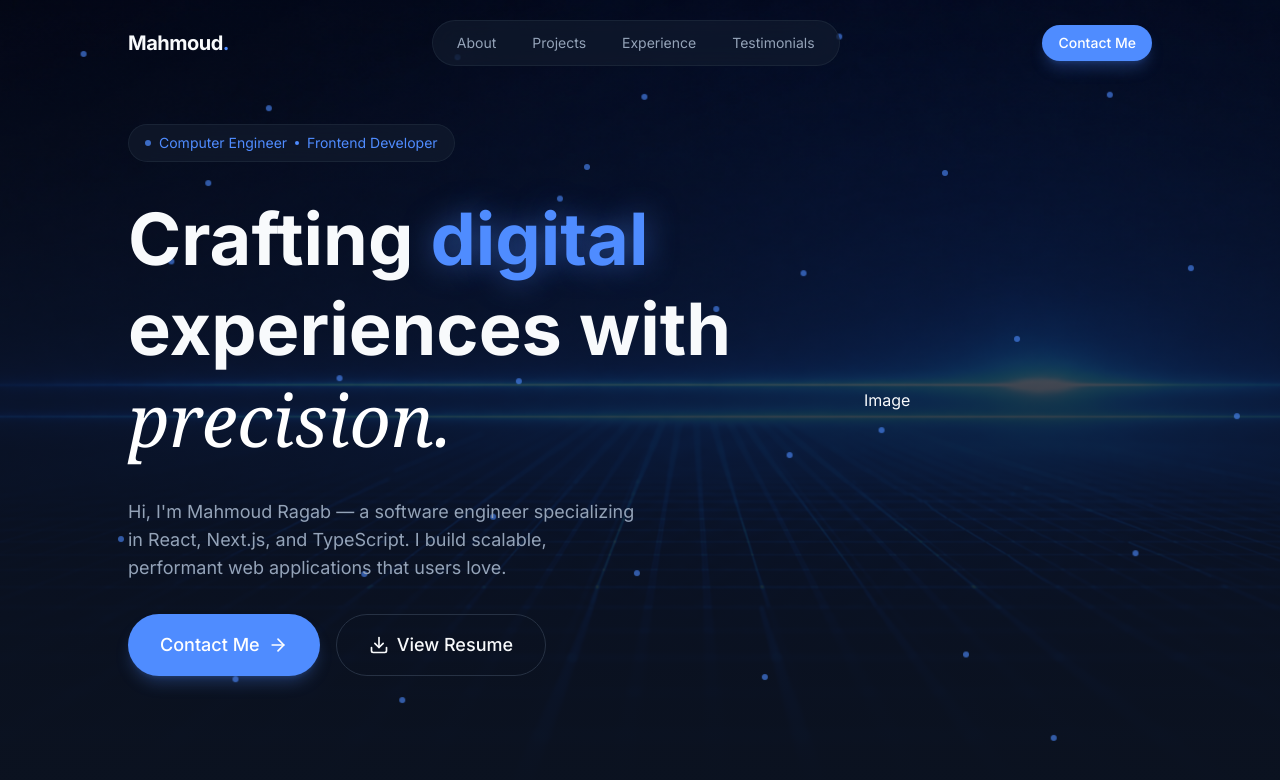
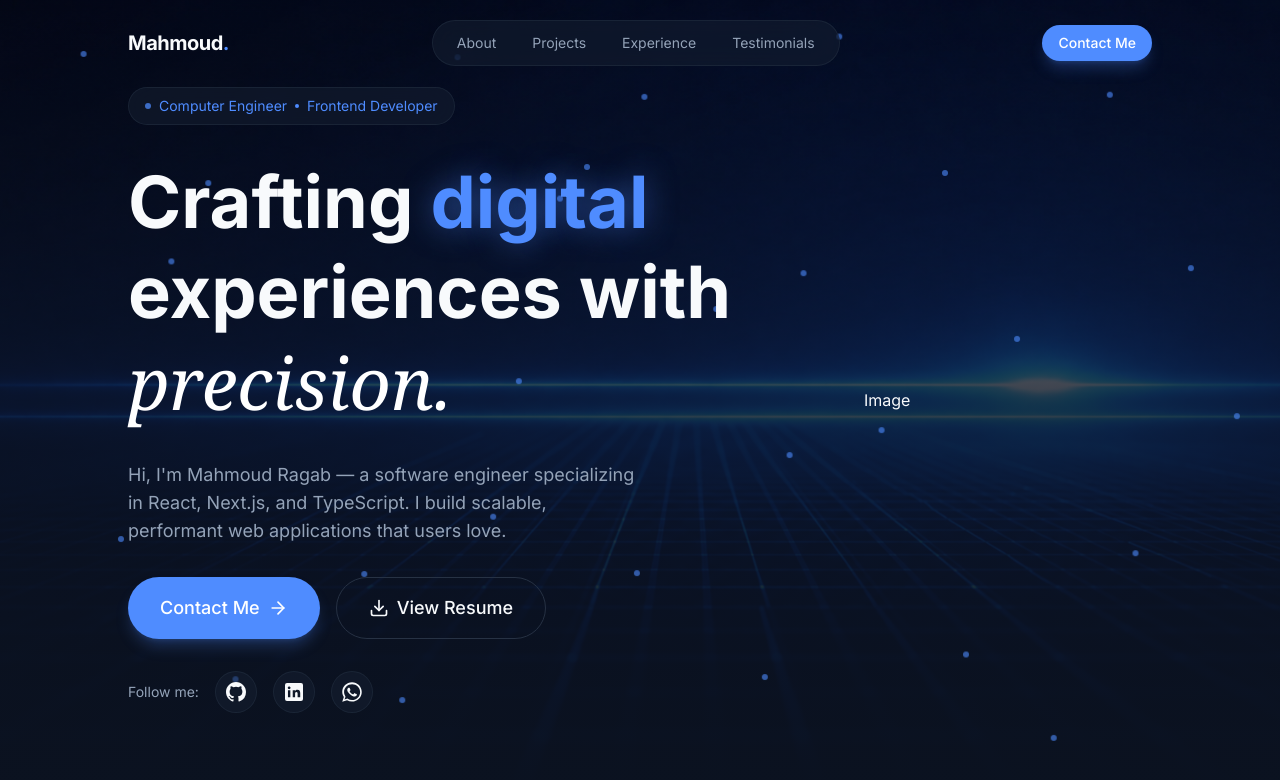
Before and after one commit to Mahmoud-Ragab-Khalifa/personal-portfolio, a Next.js app: page / in a window 1280 px wide. Shown: the top 780 px of the page. Built offline with nearby package versions, Linux system fonts and the light colour scheme.

Commit message:
feat: add social media links

```diff
--- a/src/app/_components/Hero.tsx
+++ b/src/app/_components/Hero.tsx
@@ -1,9 +1,14 @@
 import { dots } from "@/constants/dots";
 import Image from "next/image";
-import Button, { baseClasses } from "../components/Button";
+import { baseClasses } from "../components/Button";
 import { ArrowRight, Download } from "lucide-react";
 import AnimatedBorderButton from "../components/AnimatedBorderButton";
-import Link from "next/link";
+import {
+  GitHubIcon,
+  LinkedInIcon,
+  WhatsAppIcon,
+} from "../components/SocilaMediaIcons";
+import { socialMediaLinks } from "@/constants/socialMediaLinks";
 
 const Hero = () => {
   return (
@@ -84,6 +89,22 @@ const Hero = () => {
               View Resume
             </AnimatedBorderButton>
           </div>
+
+          {/* Social Links */}
+          <div className="flex items-center gap-4 animate-fade-in animation-delay-400">
+            <span className="text-sm text-muted-foreground">Follow me: </span>
+            {socialMediaLinks.map((social, idx) => (
+              <a
+                key={idx}
+                href={social.href}
+                target="_blank"
+                rel="noopener noreferrer"
+                className="p-2 rounded-full glass hover:bg-primary/10 hover:text-primary transition-all duration-300"
+              >
+                {<social.icon />}
+              </a>
+            ))}
+          </div>
         </div>
 
         <div className="w-full max-w-2xs">Image</div>
--- /dev/null
+++ b/src/app/components/SocilaMediaIcons.tsx
@@ -0,0 +1,33 @@
+export const GitHubIcon = () => (
+  <svg
+    xmlns="http://www.w3.org/2000/svg"
+    viewBox="0 0 24 24"
+    fill="currentColor"
+    className="size-6"
+  >
+    <path d="M12 2C6.477 2 2 6.484 2 12.017c0 4.425 2.865 8.18 6.839 9.504.5.092.682-.217.682-.483 0-.237-.008-.866-.013-1.699-2.782.605-3.369-1.344-3.369-1.344-.455-1.158-1.11-1.466-1.11-1.466-.908-.62.069-.608.069-.608 1.003.07 1.531 1.032 1.531 1.032.892 1.53 2.341 1.088 2.91.832.091-.647.35-1.088.636-1.338-2.22-.253-4.555-1.113-4.555-4.951 0-1.093.39-1.988 1.029-2.688-.103-.253-.446-1.272.098-2.65 0 0 .84-.269 2.75 1.026A9.564 9.564 0 0112 6.844a9.55 9.55 0 012.504.337c1.909-1.295 2.748-1.026 2.748-1.026.546 1.378.202 2.397.1 2.65.64.7 1.028 1.595 1.028 2.688 0 3.848-2.339 4.695-4.566 4.943.359.31.678.92.678 1.855 0 1.338-.012 2.419-.012 2.747 0 .269.18.58.688.481A10.019 10.019 0 0022 12.017C22 6.484 17.523 2 12 2z" />
+  </svg>
+);
+
+export const LinkedInIcon = () => (
+  <svg
+    xmlns="http://www.w3.org/2000/svg"
+    viewBox="0 0 24 24"
+    fill="currentColor"
+    className="size-6"
+    aria-label="LinkedIn"
+  >
+    <path d="M19 3A2 2 0 0 1 21 5V19A2 2 0 0 1 19 21H5A2 2 0 0 1 3 19V5A2 2 0 0 1 5 3H19ZM8.34 17.34V10.17H5.96V17.34H8.34ZM7.15 9.19C7.91 9.19 8.53 8.56 8.53 7.8C8.53 7.04 7.91 6.42 7.15 6.42C6.39 6.42 5.77 7.04 5.77 7.8C5.77 8.56 6.39 9.19 7.15 9.19ZM18.23 17.34V13.41C18.23 11.31 17.78 9.69 15.32 9.69C14.14 9.69 13.35 10.34 13.03 10.95H13V10.17H10.72V17.34H13.1V13.79C13.1 12.85 13.28 11.93 14.44 11.93C15.58 11.93 15.6 13 15.6 13.85V17.34H18.23Z" />
+  </svg>
+);
+
+export const WhatsAppIcon = () => (
+  <svg
+    xmlns="http://www.w3.org/2000/svg"
+    viewBox="0 0 32 32"
+    fill="currentColor"
+    className="size-6"
+  >
+    <path d="M16.04 3C8.84 3 3 8.74 3 15.82c0 2.48.73 4.89 2.11 6.95L3 29l6.4-2.08a13.18 13.18 0 006.64 1.8h.01C23.16 28.72 29 22.98 29 15.9 29 8.82 23.16 3 16.04 3zm0 23.53c-2.02 0-4-.54-5.74-1.57l-.41-.24-3.8 1.24 1.24-3.7-.27-.43a10.53 10.53 0 01-1.63-5.63c0-5.82 4.8-10.56 10.7-10.56 5.9 0 10.7 4.74 10.7 10.56 0 5.82-4.8 10.57-10.79 10.57zm5.86-7.92c-.32-.16-1.89-.93-2.18-1.04-.29-.11-.5-.16-.71.16-.21.31-.82 1.04-1 1.25-.18.21-.36.23-.68.08-.32-.16-1.34-.49-2.56-1.56-.95-.83-1.59-1.85-1.78-2.16-.18-.31-.02-.48.14-.64.14-.14.32-.36.48-.54.16-.18.21-.31.32-.52.11-.21.05-.39-.03-.55-.08-.16-.71-1.71-.97-2.34-.26-.62-.53-.54-.71-.55h-.61c-.21 0-.55.08-.84.39-.29.31-1.1 1.08-1.1 2.63s1.13 3.05 1.29 3.26c.16.21 2.22 3.39 5.38 4.75.75.32 1.34.51 1.8.65.76.24 1.45.21 1.99.13.61-.09 1.89-.77 2.16-1.51.27-.75.27-1.39.19-1.51-.08-.12-.29-.2-.61-.36z" />
+  </svg>
+);
--- a/src/app/layout/Header.tsx
+++ b/src/app/layout/Header.tsx
@@ -1,7 +1,7 @@
 "use client";
 
 import { navLinks } from "@/constants/navLinks";
-import Button, { baseClasses } from "@/app/components/Button";
+import { baseClasses } from "@/app/components/Button";
 import { Menu, X } from "lucide-react";
 import { useRef, useState } from "react";
 import Logo from "../components/Logo";
--- /dev/null
+++ b/src/constants/socialMediaLinks.ts
@@ -0,0 +1,17 @@
+import {
+  GitHubIcon,
+  LinkedInIcon,
+  WhatsAppIcon,
+} from "@/app/components/SocilaMediaIcons";
+
+export const socialMediaLinks = [
+  {
+    icon: GitHubIcon,
+    href: "https://github.com/Mahmoud-Ragab-Khalifa",
+  },
+  {
+    icon: LinkedInIcon,
+    href: "http://linkedin.com/in/mahmoud-ragab-khalifa",
+  },
+  { icon: WhatsAppIcon, href: "https://wa.me/201067055256" },
+];
```
